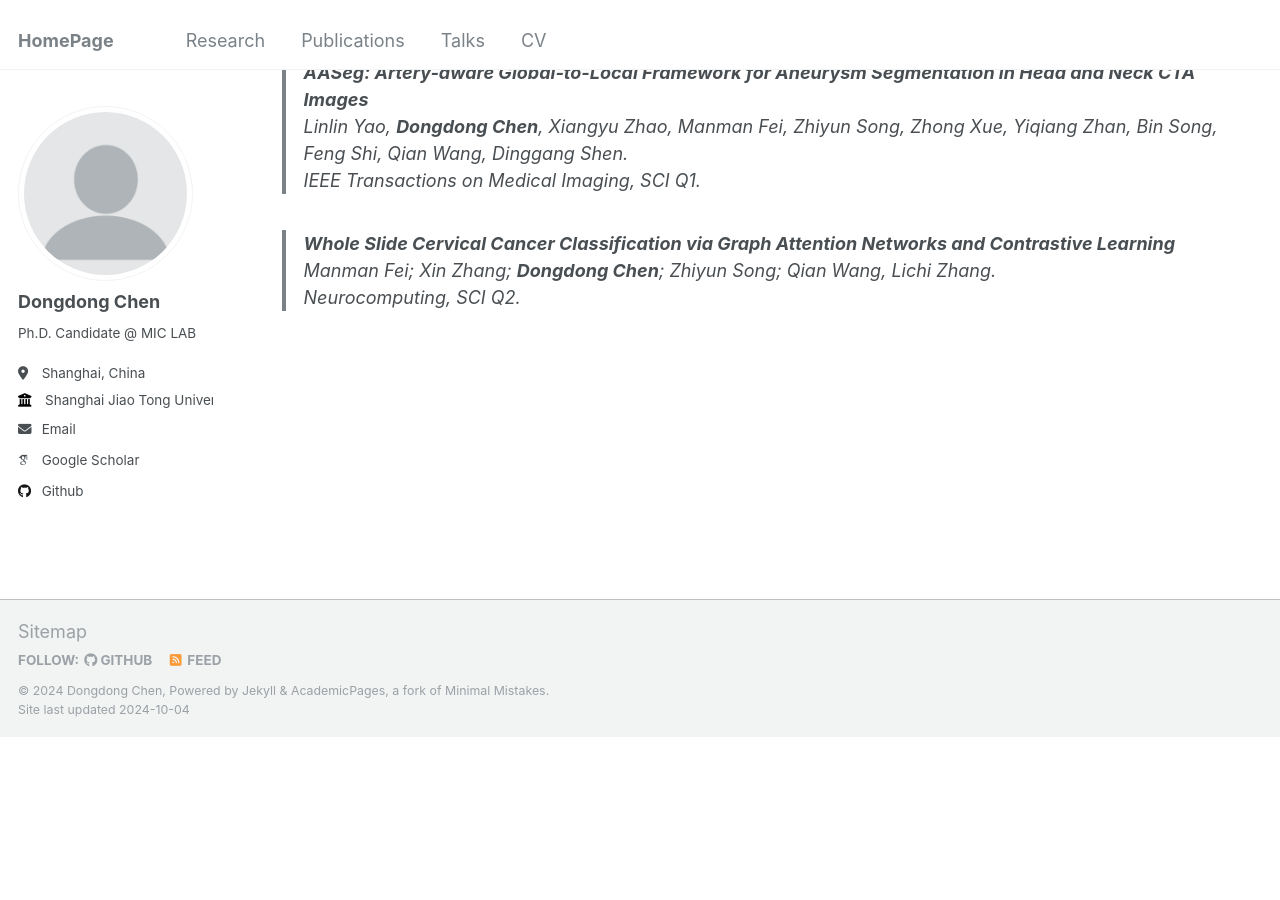
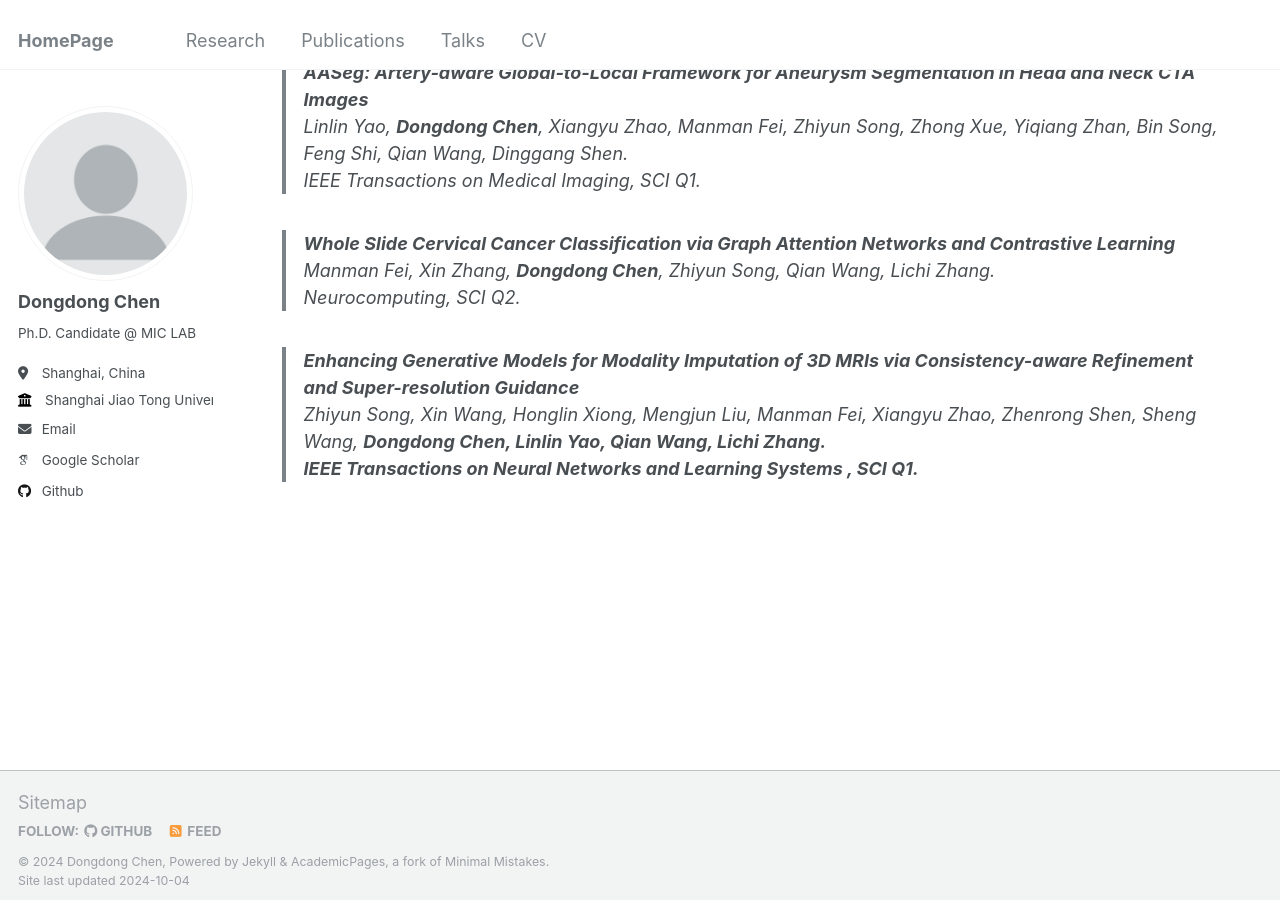
Before and after one commit to DongDChen/DongDChen.github.io, a Jekyll site: the page built from _pages/publications.md, in a window 1280 px wide and 900 px high, scrolled down 3502 px. Built offline with Jekyll 4.4.1, drawn with Linux system fonts in a browser that asks for light colours; some web fonts are replaced; before the commit the page ends 4239 px from its top, so only the background shows below that.

Commit message:
Update publications.md

```diff
--- a/_pages/publications.md
+++ b/_pages/publications.md
@@ -118,5 +118,10 @@ You can also find my articles on [my Google Scholar profile](https://scholar.goo
 > <em>IEEE Transactions on Medical Imaging</em>, SCI Q1. <br>
 
 > <b>Whole Slide Cervical Cancer Classification via Graph Attention Networks and Contrastive Learning</b> <br>
-> Manman Fei; Xin Zhang; <b>Dongdong Chen</b>; Zhiyun Song; Qian Wang, Lichi Zhang. <br>
+> Manman Fei, Xin Zhang, <b>Dongdong Chen</b>, Zhiyun Song, Qian Wang, Lichi Zhang. <br>
 > <em>Neurocomputing</em>, SCI Q2. <br>
+
+
+> <b>Enhancing Generative Models for Modality Imputation of 3D MRIs via Consistency-aware Refinement and Super-resolution Guidance</b> <br>
+> Zhiyun Song, Xin Wang, Honglin Xiong, Mengjun Liu, Manman Fei, Xiangyu Zhao, Zhenrong Shen, Sheng Wang, <b>Dongdong Chen, Linlin Yao, Qian Wang, Lichi Zhang. <br>
+> <em>IEEE Transactions on Neural Networks and Learning Systems </em>, SCI Q1. <br>
```
